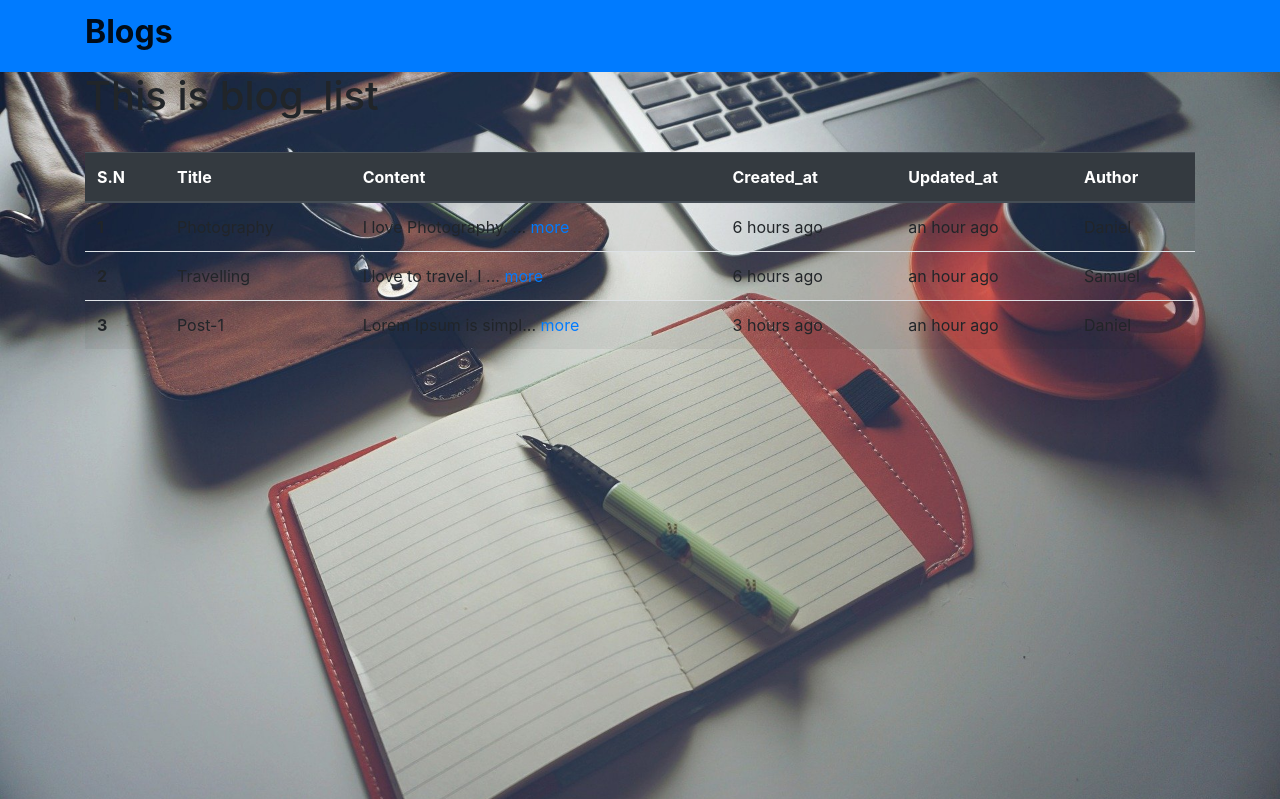
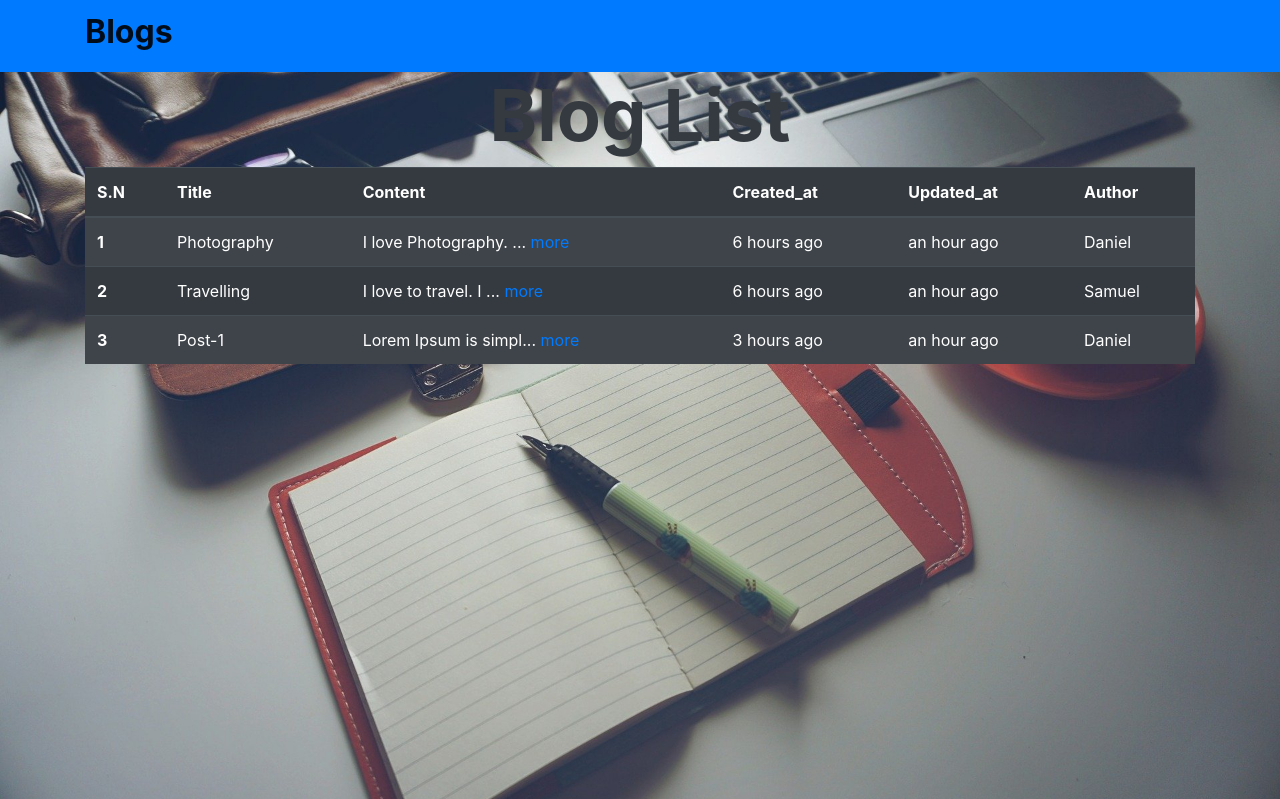
Before and after one commit to danny237/Django-Assignment-1, a Django app: page /blogs in a window 1280 px wide. Shown: the top 799 px of the page. Run offline with Django 3.2, Linux system fonts and the light colour scheme; data comes from the database, SQL or seed files in the repository; some libraries are stand-ins or nearby versions.

Commit message:
update the templates

```diff
--- a/BlogPost/posts/templates/posts/blog_list.html
+++ b/BlogPost/posts/templates/posts/blog_list.html
@@ -1,19 +1,13 @@
 {% extends 'posts/base.html' %} {% block body %}
 {% load humanize %}
 
-<h1>This is blog_list</h1>
-<br />
+
+<div class="text-center text-dark">
+<h1 class="display-3 font-weight-bold">Blog List</h1>
+</div>
 
 {% if posts %}
-
-{% for key, value in posts.posts.items %}
-{{ title }}
-    <p>hello</p>
-    {{ key }}
-{% endfor %}
-
-
-<table class="table table-striped">
+<table class="table table-striped table-dark">
   <thead class="thead-dark">
     <tr>
       <th scope="col">S.N</th>
@@ -22,9 +16,6 @@
       <th scope="col">Created_at</th>
       <th scope="col">Updated_at</th>
       <th scope="col">Author</th>
-
-
-
     </tr>
   </thead>
   <tbody>
--- a/BlogPost/posts/templates/posts/detail.html
+++ b/BlogPost/posts/templates/posts/detail.html
@@ -6,7 +6,7 @@
 
 {% block body %}
 
-<div class="card text-center">
+<div class="card text-center m-10">
     <div class="card-header">
       Author: {{ post.author }}
     </div>
```
Also changed, not shown: BlogPost/posts/templates/posts/home.html (+5 -3 lines), 1 other file.
